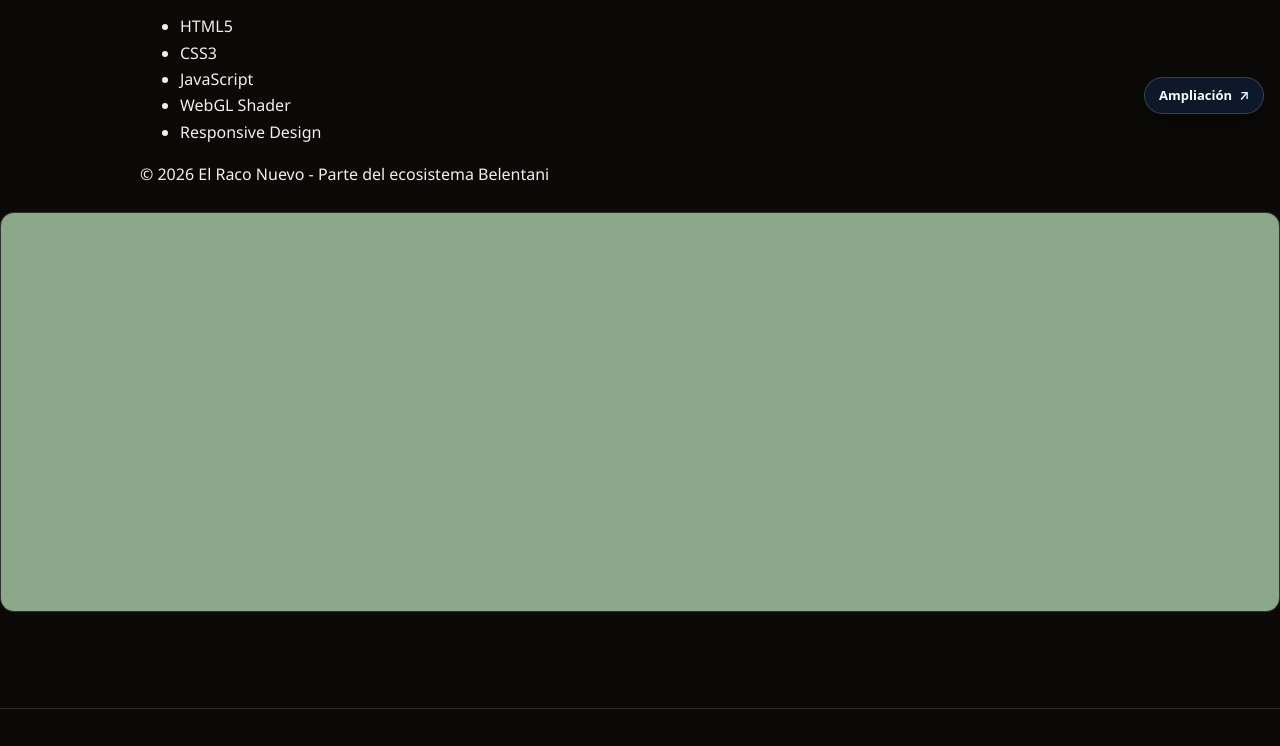
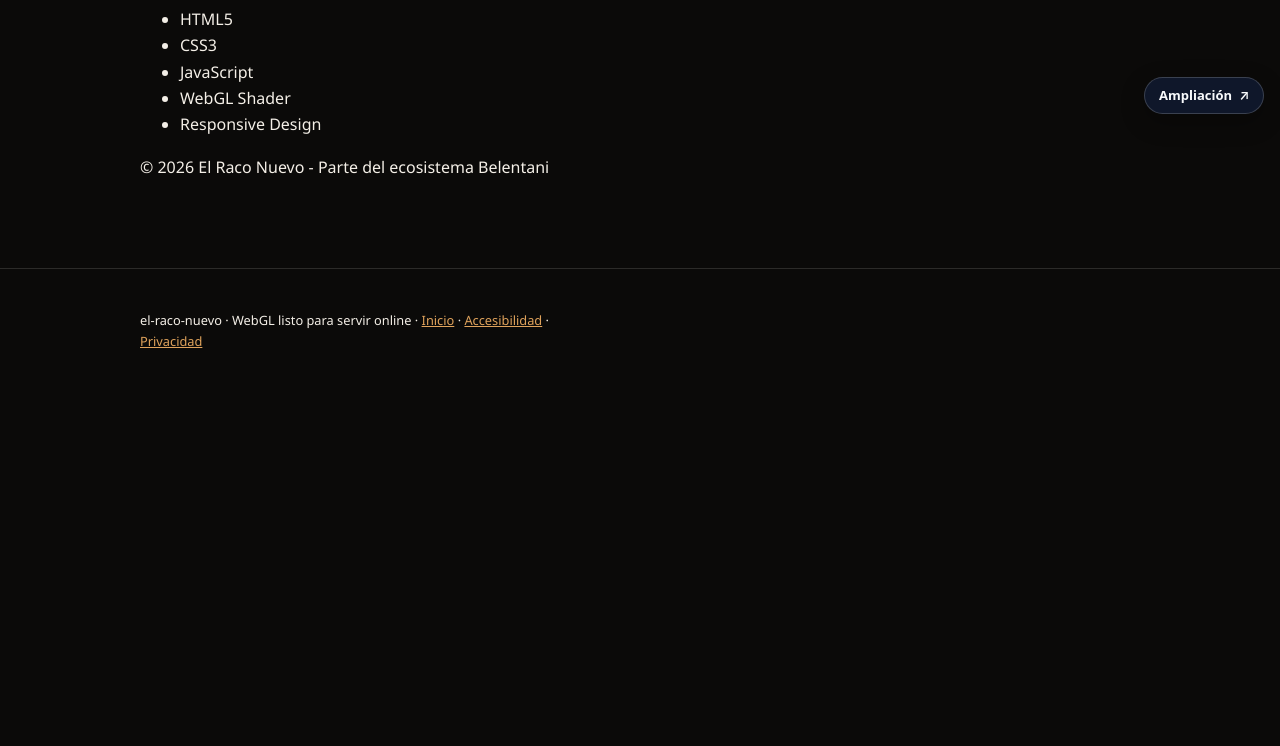
Before and after one commit to belentani7/el-raco-nuevo, a plain HTML site: page index.html in a window 1280 px wide. Shown: the part 670-1416 px from the top of the page. After the commit the page ends 1079 px from the top, so only its background shows below. Drawn offline with Linux system fonts and the light colour scheme; animation ran at ten frames a second.

Commit message:
fix(web): un solo shader, con la paleta de la página y el canvas dimensionado
Se retira el shader inline duplicado (inundaba toda la página y traía colores
ajenos), se arranca hero.js con --accent/--accent2 del propio tema y se da
tamaño al canvas, que se quedaba en 300x150. Verificado en navegador: hero
1264x720, contexto WebGL vivo, cero errores de consola.

🤖 Generated with Codebuff
Co-Authored-By: Codebuff <noreply@codebuff.com>

```diff
--- a/index.html
+++ b/index.html
@@ -79,7 +79,7 @@ color:var(--accent2);padding:4px 10px;border-radius:999px;margin:10px 0}
 </div></header>
 <main id="contenido"><div class="wrap">
 <section class="hero">
-    <div class="hero-canvas"><canvas id="hero-canvas" aria-hidden="true"></canvas></div>
+    <div class="hero-canvas"><canvas id="hero-canvas" aria-hidden="true" style="width:100%;height:100%;display:block"></canvas></div>
     <div class="hero-overlay" id="react-hero">
       <h1>El Raco Nuevo</h1>
       <p>Producto completo con home hero, shader WebGL animado, y stack moderno listo para producción.</p>
@@ -101,49 +101,6 @@ color:var(--accent2);padding:4px 10px;border-radius:999px;margin:10px 0}
     </ul>
   </section>
   <footer><p>© 2026 El Raco Nuevo - Parte del ecosistema Belentani</p></footer>
-<script>
-/* Hero Shader WebGL */
-(function() {
-  const canvas = document.createElement('canvas');
-  canvas.id = 'hero-canvas';
-  canvas.style.position = 'absolute';
-  canvas.style.top = '0';
-  canvas.style.left = '0';
-  canvas.style.width = '100%';
-  canvas.style.height = '100%';
-  canvas.style.zIndex = '1';
-  document.body.insertBefore(canvas, document.body.firstChild);
-  const gl = canvas.getContext('webgl');
-  if (!gl) return;
-  const vs = gl.createShader(gl.VERTEX_SHADER);
-  gl.shaderSource(vs, 'attribute vec2 position; void main() { gl_Position = vec4(position, 0.0, 1.0); }');
-  gl.compileShader(vs);
-  const fs = gl.createShader(gl.FRAGMENT_SHADER);
-  gl.shaderSource(fs, 'precision mediump float; uniform vec2 u_resolution; uniform float u_time; uniform vec2 u_mouse; float hash(vec2 p) { p = fract(p * vec2(123.34, 456.21)); p += dot(p, p + 45.32); return fract(p.x * p.y * p.z); } float noise(vec2 p) { vec2 i = floor(p); vec2 f = fract(p); f = f * f * (3.0 - 2.0 * f); float a = hash(i); float b = hash(i + vec2(1.0, 0.0)); float c = hash(i + vec2(0.0, 1.0)); float d = hash(i + vec2(1.0, 1.0)); return mix(mix(a, b, f.x), mix(c, d, f.x), f.y); } float fbm(vec2 p) { float v = 0.0; float a = 0.5; vec2 shift = vec2(100.0); for (int i = 0; i < 5; ++i) { v += a * noise(p); p = p * 2.0 + shift; a *= 0.5; } return v; } void main() { vec2 uv = gl_FragCoord.xy / u_resolution.xy; uv.x *= u_resolution.x / u_resolution.y; vec2 m = uv - u_mouse; float n = fbm(uv * 3.0 + u_time * 0.5); n += fbm(uv * 6.0 - u_time * 0.3) * 0.5; n += length(m) * 0.1; n = mod(n, 1.0); vec3 color = mix(vec3(0.0, 0.5, 1.0), vec3(1.0, 0.0, 0.5), n); float vignette = 1.0 - length(uv * 2.0 - 1.0) * 0.4; color *= vignette; gl_FragColor = vec4(color, 1.0); }');
-  gl.compileShader(fs);
-  const program = gl.createProgram();
-  gl.attachShader(program, vs);
-  gl.attachShader(program, fs);
-  gl.linkProgram(program);
-  gl.useProgram(program);
-  const pb = gl.createBuffer();
-  gl.bindBuffer(gl.ARRAY_BUFFER, pb);
-  gl.bufferData(gl.ARRAY_BUFFER, new Float32Array([-1,-1,1,-1,-1,1,-1,1,1,-1,1,1]), gl.STATIC_DRAW);
-  const pl = gl.getAttribLocation(program, 'position');
-  gl.enableVertexAttribArray(pl);
-  gl.vertexAttribPointer(pl, 2, gl.FLOAT, false, 0, 0);
-  const rl = gl.getUniformLocation(program, 'u_resolution');
-  const tl = gl.getUniformLocation(program, 'u_time');
-  const ml = gl.getUniformLocation(program, 'u_mouse');
-  let mouse = {x: 0.5, y: 0.5};
-  window.addEventListener('mousemove', (e) => { mouse.x = e.clientX / window.innerWidth; mouse.y = 1.0 - e.clientY / window.innerHeight; });
-  function resize() { canvas.width = canvas.clientWidth * window.devicePixelRatio; canvas.height = canvas.clientHeight * window.devicePixelRatio; gl.viewport(0, 0, canvas.width, canvas.height); gl.uniform2f(rl, canvas.width, canvas.height); }
-  window.addEventListener('resize', resize);
-  resize();
-  function render(time) { gl.uniform1f(tl, time * 0.001); gl.uniform2f(ml, mouse.x, mouse.y); gl.drawArrays(gl.TRIANGLES, 0, 6); requestAnimationFrame(render); }
-  requestAnimationFrame(render);
-})();
-</script>
 <!-- belentani-ampliacion:start -->
 <a href="ampliacion.html" data-belentani-ampliacion="1" aria-label="Abrir la ampliación de el-raco-nuevo" style="position:fixed;right:16px;bottom:16px;z-index:2147483647;display:inline-flex;align-items:center;gap:.45rem;padding:.62rem .85rem;border-radius:999px;background:#0f172a;color:#f8fafc;font:600 13px/1.2 system-ui,-apple-system,Segoe UI,sans-serif;text-decoration:none;border:1px solid rgba(255,255,255,.18);box-shadow:0 8px 24px rgba(0,0,0,.28);white-space:nowrap;">Ampliación <span aria-hidden="true">&#8599;</span></a>
 <!-- belentani-ampliacion:end -->
@@ -151,38 +108,6 @@ color:var(--accent2);padding:4px 10px;border-radius:999px;margin:10px 0}
 <footer class="site"><div class="wrap">
 <p>el-raco-nuevo · WebGL listo para servir online · <a href="index.html">Inicio</a> · <a href="accesibilidad.html">Accesibilidad</a> · <a href="privacidad.html">Privacidad</a></p>
 </div></footer>
-<script>
-(function(){
-  var canvas = document.createElement('canvas');
-  canvas.className = 'webgl-canvas';
-  var container = document.getElementById('contenido');
-  if(container){ container.appendChild(canvas); }
-  try{
-    var gl = canvas.getContext('webgl') || canvas.getContext('experimental-webgl');
-    if(!gl){ canvas.innerHTML = '<p style="color:var(--dim);font-family:var(--mono);padding:12px">WebGL no disponible en este navegador.</p>'; return; }
-    gl.clearColor(0.047,0.043,0.039,1);
-    gl.clear(gl.COLOR_BUFFER_BIT);
-    var vs = gl.createShader(gl.VERTEX_SHADER);
-    gl.shaderSource(vs, 'attribute vec2 p;void main(){gl_Position=vec4(p,0.0,1.0);}');
-    gl.compileShader(vs);
-    var fs = gl.createShader(gl.FRAGMENT_SHADER);
-    gl.shaderSource(fs, 'precision mediump float;uniform vec4 c;void main(){gl_FragColor=c;}');
-    gl.compileShader(fs);
-    var prog = gl.createProgram();
-    gl.attachShader(prog,vs); gl.attachShader(prog,fs); gl.linkProgram(prog);
-    gl.useProgram(prog);
-    var loc = gl.getUniformLocation(prog,'c');
-    gl.uniform4f(loc, 0.549, 0.659, 0.545, 1.0);
-    var buf = gl.createBuffer();
-    gl.bindBuffer(gl.ARRAY_BUFFER,buf);
-    gl.bufferData(gl.ARRAY_BUFFER,new Float32Array([-1,-1,1,-1,-1,1,1,1]),gl.STATIC_DRAW);
-    var attr = gl.getAttribLocation(prog,'p');
-    gl.enableVertexAttribArray(attr);
-    gl.vertexAttribPointer(attr,2,gl.FLOAT,false,0,0);
-    gl.drawArrays(gl.TRIANGLE_STRIP,0,4);
-  }catch(e){ console.log('WebGL init:', e.message); }
-})();
-</script>
 <script type="application/json" id="hero-data">
 {
   "eyebrow": "",
@@ -196,6 +121,16 @@ color:var(--accent2);padding:4px 10px;border-radius:999px;margin:10px 0}
 }
 </script>
 <script src="hero.js" defer></script>
+<script>
+document.addEventListener('DOMContentLoaded', function () {
+  if (typeof window.initHeroShader !== 'function') return;
+  var css = getComputedStyle(document.documentElement);
+  var a = (css.getPropertyValue('--accent') || '#e0a35c').trim();
+  var b = (css.getPropertyValue('--accent2') || '#7fa88b').trim();
+  window.initHeroShader('hero-canvas', a, b);
+});
+</script>
+
 <script src="site-hero.js" defer></script>
 </body>
 </html>
```
